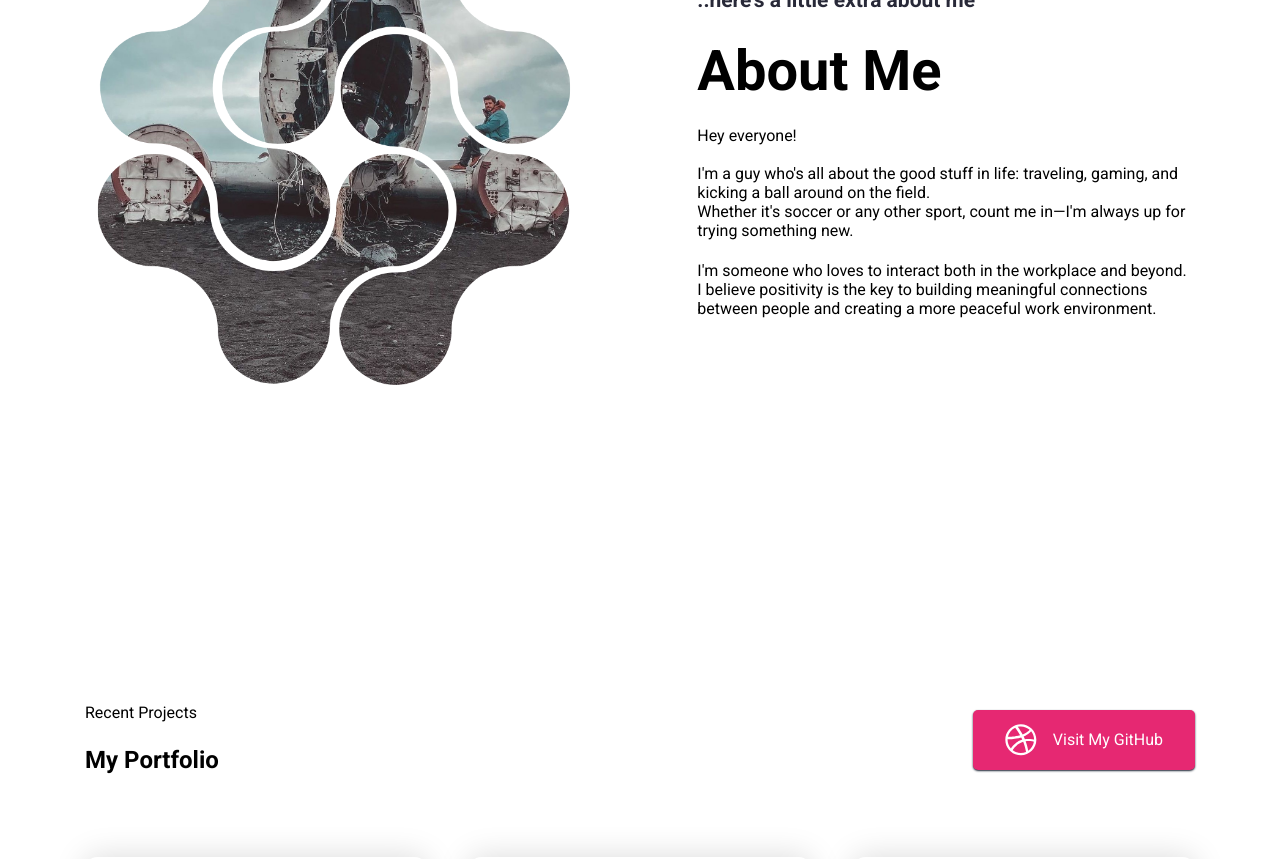
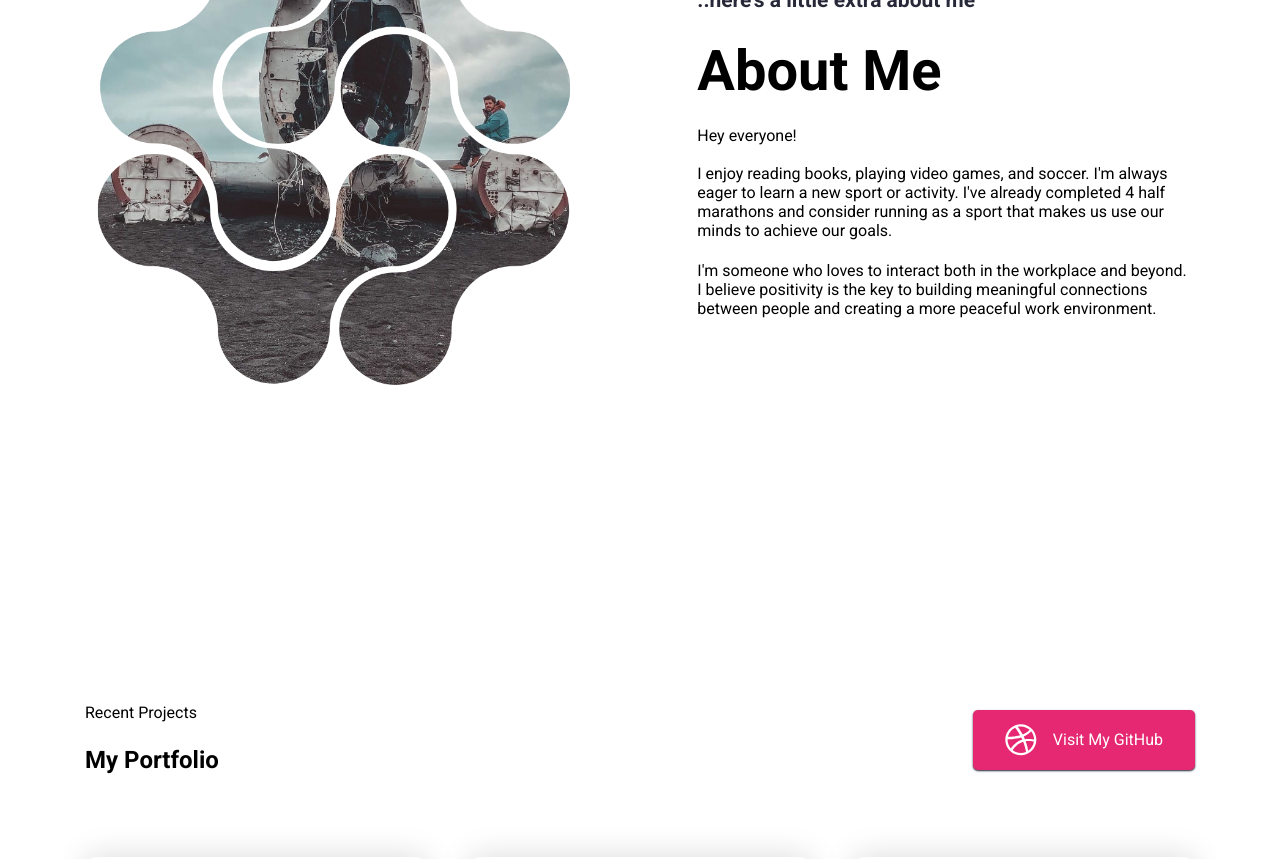
Before and after one commit to lucasuk89/PortifolioReact2024, a React (Create React App) app: page / in a window 1280 px wide. Shown: the part 1900-2759 px from the top of the page. Built offline with nearby package versions, Linux system fonts and the light colour scheme.

Commit message:
Changes after ddeployed the website, still need to build again and deploy

```diff
--- a/public/index.html
+++ b/public/index.html
@@ -2,7 +2,7 @@
 <html lang="en">
   <head>
     <meta charset="utf-8" />
-    <link rel="icon" type="image/png" href="lucasFav.ico">
+    <link rel="shortcut icon" type="image/x-icon" href="lucasFav.ico">
     <meta name="viewport" content="width=device-width, initial-scale=1" />
     <meta
       name="description"
--- a/src/Pages/Home/AboutMe.jsx
+++ b/src/Pages/Home/AboutMe.jsx
@@ -12,10 +12,11 @@ export default function AboutMe() {
             Hey everyone!
             <br />
             <br />
-            I'm a guy who's all about the good stuff in life: traveling, gaming,
-            and kicking a ball around on the field. <br />
-            Whether it's soccer or any other sport, count me in—I'm always up
-            for trying something new.
+            I enjoy reading books, playing video games, and soccer. I'm always
+            eager to learn a new sport or activity. I've already completed 4
+            half marathons and consider running as a sport that makes us use our
+            minds to achieve our goals.
+            <br />
           </p>
           <p className="hero--section--description">
             I'm someone who loves to interact both in the workplace and beyond.
```
Also changed, not shown: 2 other files (tests, documents, lock files or other folders).
